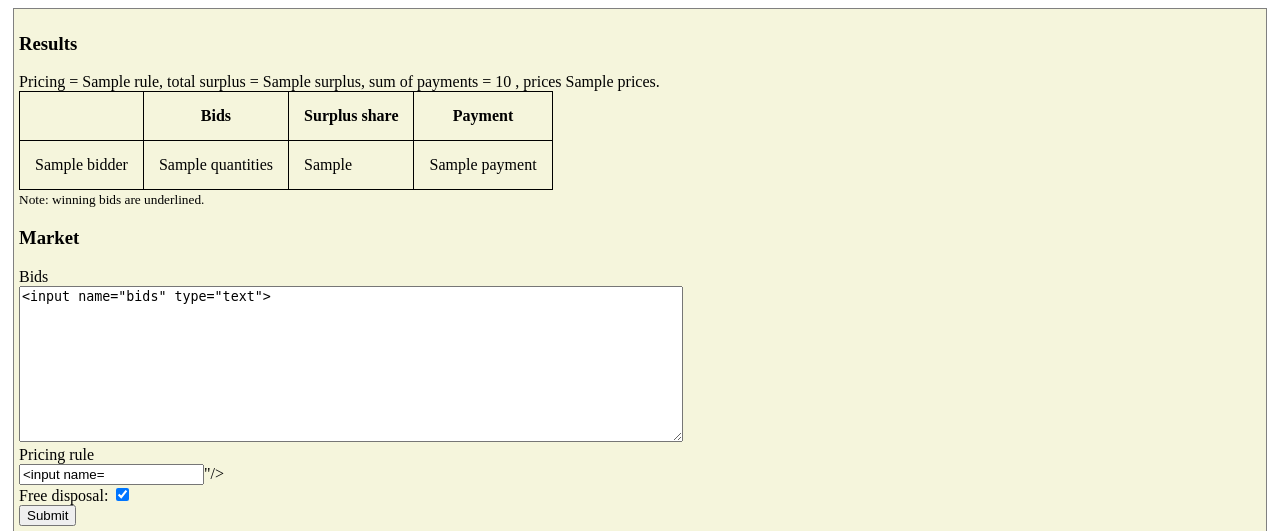
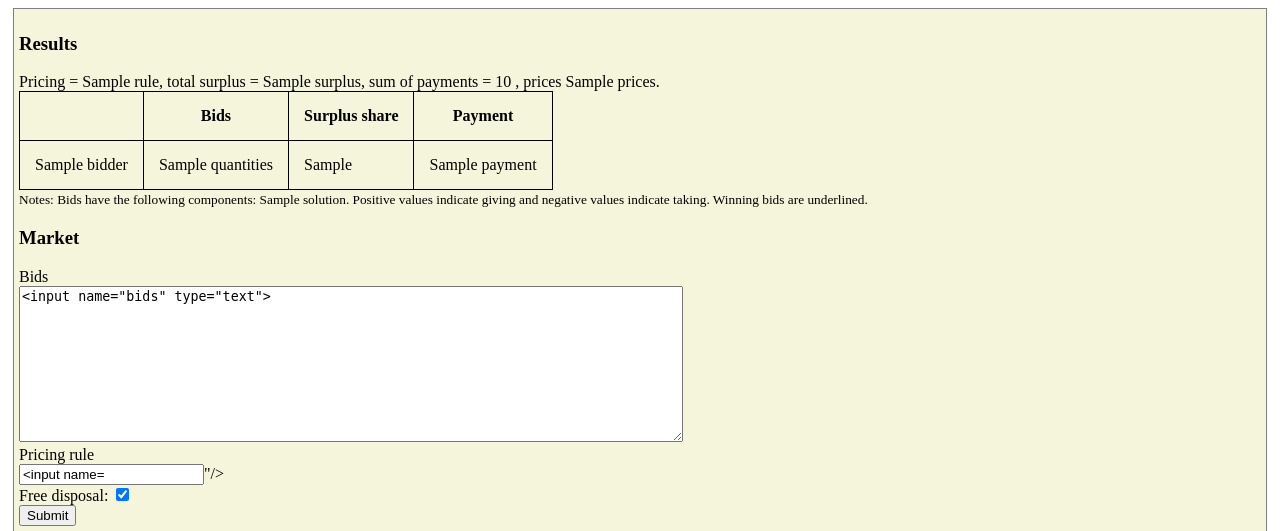
Before and after one commit to luke777/marketdesign, a Flask app: template web/templates/market.html in a window 1280 px wide. Shown: the top 531 px of the page. Run offline with Flask 2, Linux system fonts and the light colour scheme; the template is opened without the code that fills it: most values are stand-ins (such as "Sample title", 1, 10 or a date in 2020); form fields are guessed from the names that the template uses.

Commit message:
Add notes describing the parts of bids on html results table.

```diff
--- a/app.py
+++ b/app.py
@@ -127,7 +127,13 @@ def build_result(solution):
              'rule': solution.rule,
              'sum_payments': 0}
 
+
+
     goods = solution.problem.goods
+    good_names = ['cash']
+    good_names.extend(goods)
+    model['goods_names'] = str(good_names)
+
     for bidder in solution.problem.bidders:
         bids = []
         model['sum_payments'] += solution.payments.get(bidder.name, 0)
--- a/web/templates/results_table.html
+++ b/web/templates/results_table.html
@@ -26,5 +26,5 @@
         {% endfor %}
 
     </table>
-    <div><small>Note: winning bids are underlined.</small></div>
+    <div><small>Notes: Bids have the following components: {{solution.goods_names}}. Positive values indicate giving and negative values indicate taking.  Winning bids are underlined.  </small></div>
 </div>
```
